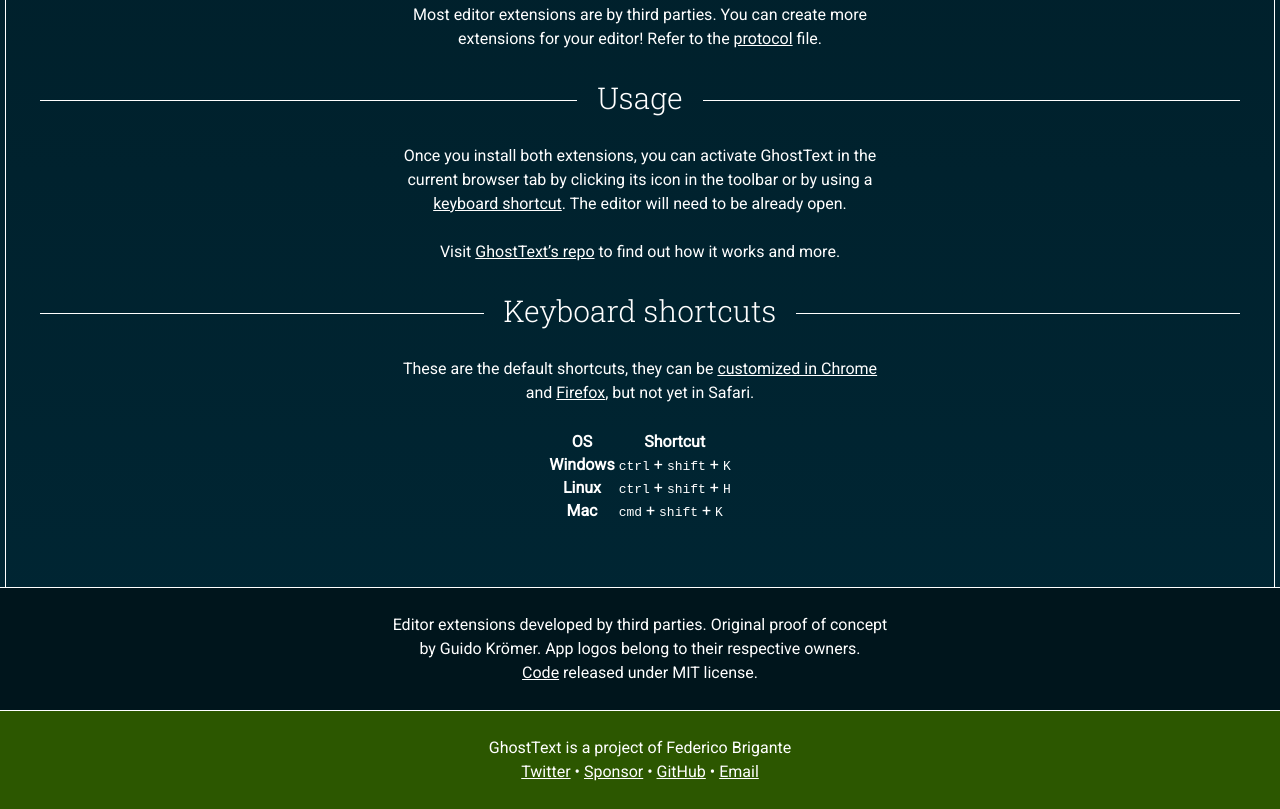
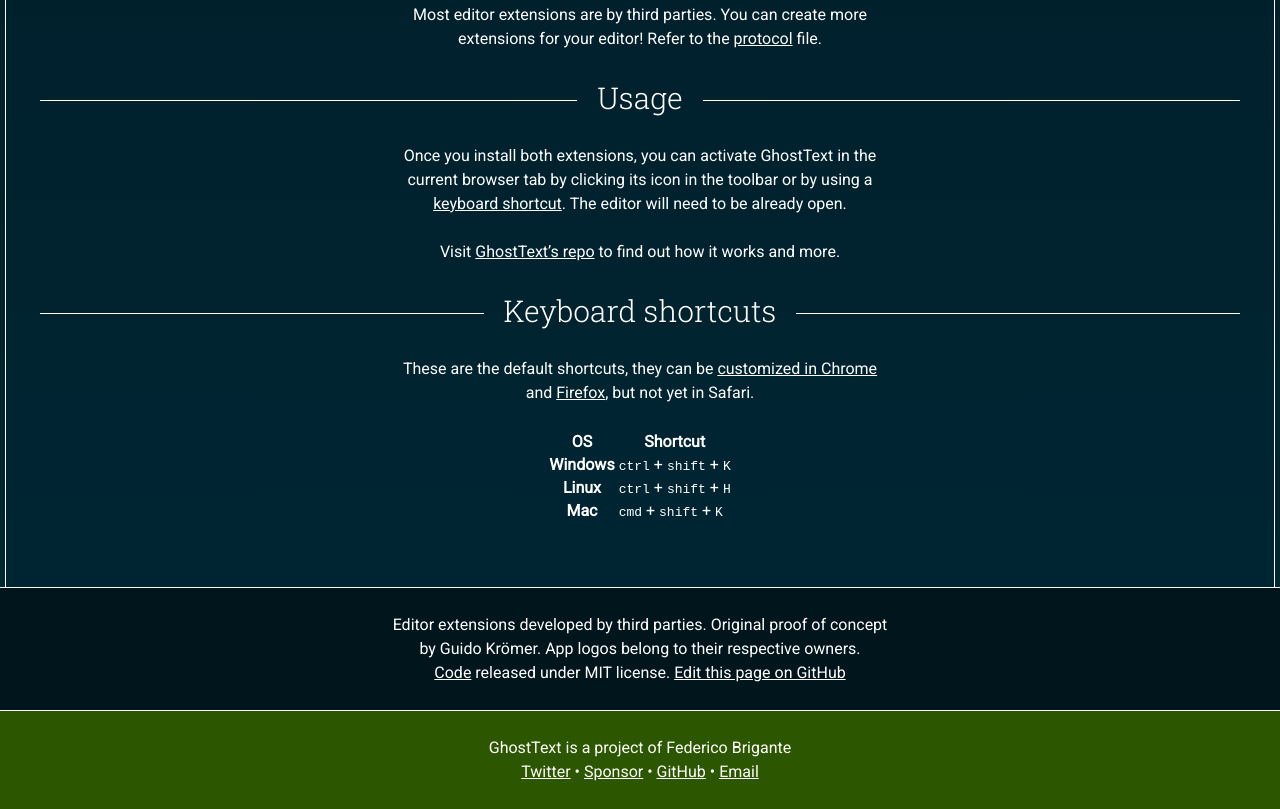
Before and after one commit to fregante/ghosttext.fregante.com, a plain HTML site: page index.html in a window 1280 px wide. Shown: the part 1466-2275 px from the top of the page. Drawn offline with Linux system fonts and the light colour scheme.

Commit message:
Add link to edit self

```diff
--- a/index.html
+++ b/index.html
@@ -125,7 +125,7 @@
 			</table>
 		</main>
 		<footer>
-			<p>Editor extensions developed by third parties. Original proof of concept by Guido Krömer. App logos belong to their respective owners. <br><a href="https://github.com/fregante/GhostText">Code</a> released under MIT license.</p>
+			<p>Editor extensions developed by third parties. Original proof of concept by Guido Krömer. App logos belong to their respective owners. <br><a href="https://github.com/fregante/GhostText">Code</a> released under MIT license. <a href="https://github.com/fregante/ghosttext.fregante.com/blob/main/index.html">Edit this page on GitHub</a></p>
 		</footer>
 
 		<footer class="fregante">
```
